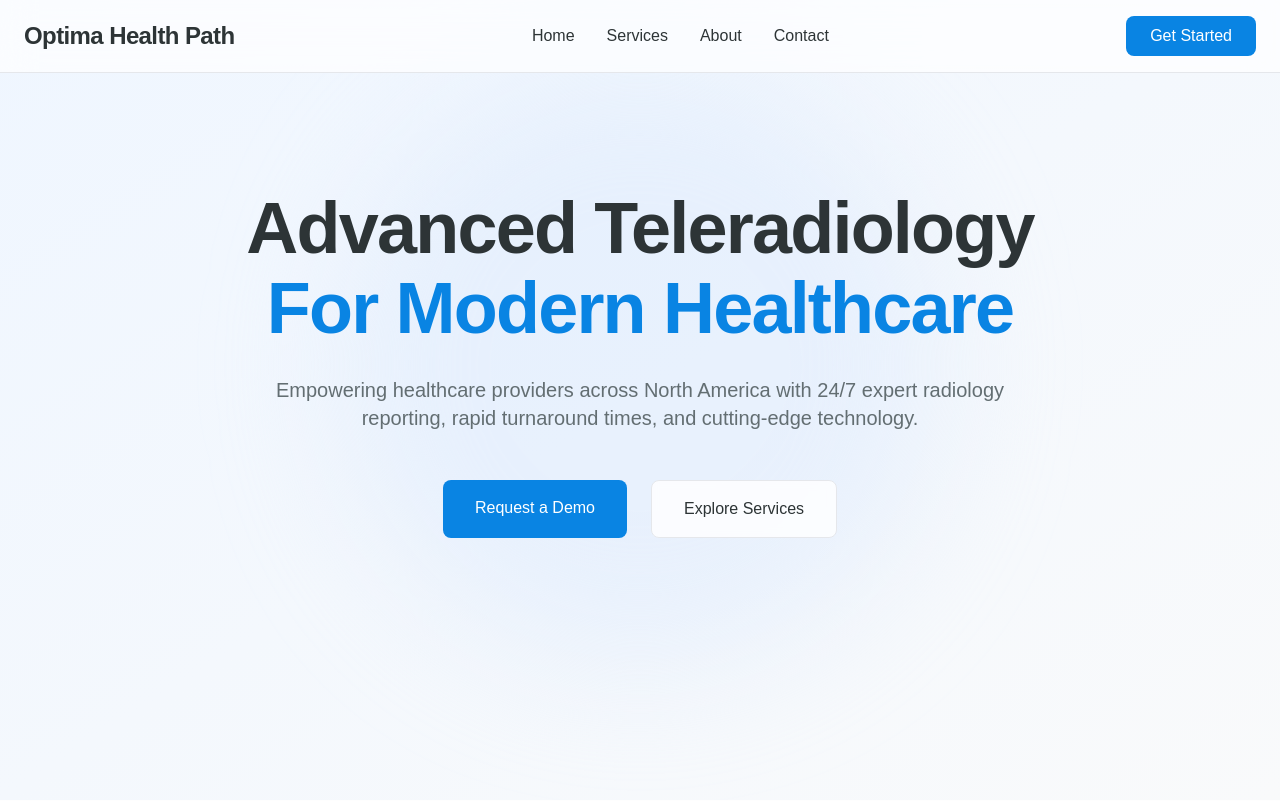
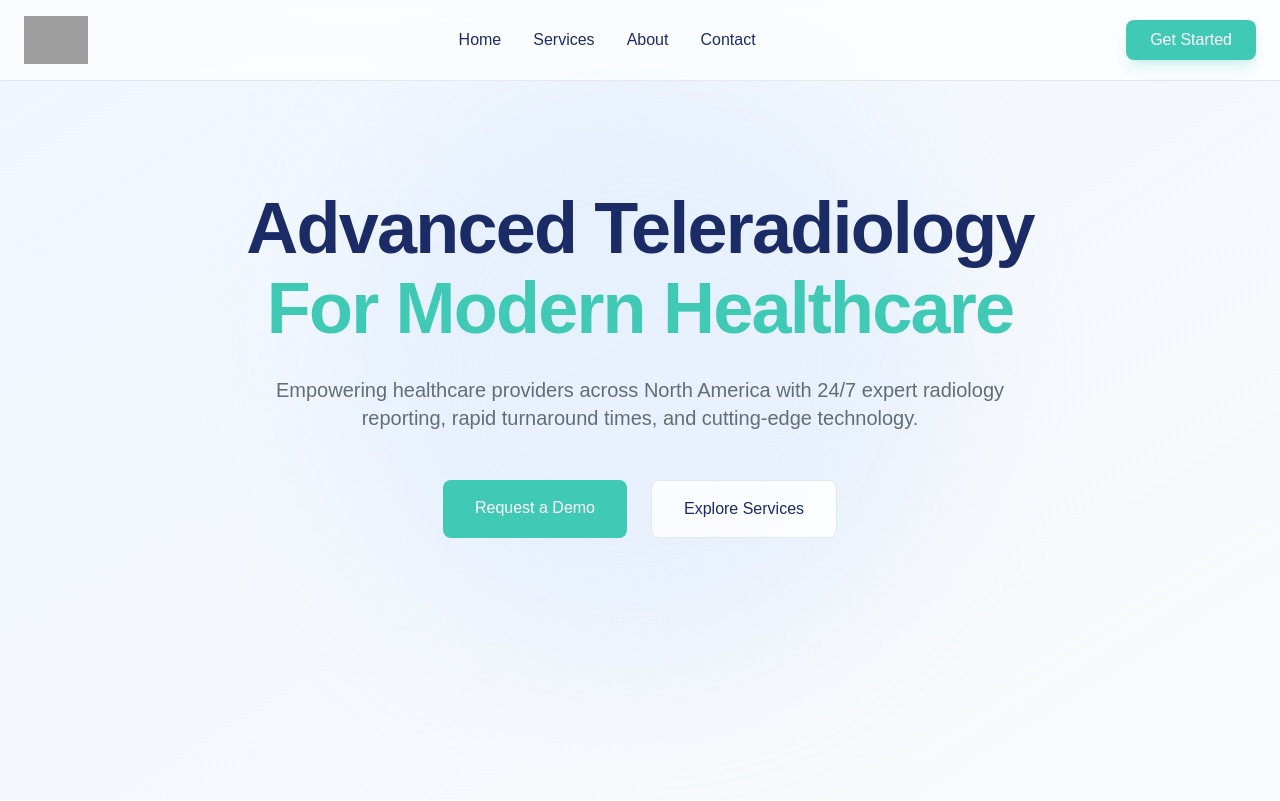
Before and after one commit to spatsariya/optimahealthpath.com, a PHP site: page / in a window 1280 px wide. Shown: the top 801 px of the page. Run offline with PHP 8.4, Linux system fonts and the light colour scheme; some libraries are stand-ins or nearby versions; some web fonts are replaced; grey boxes are pictures that could not be loaded.

Commit message:
Logo Update

```diff
--- a/index.php
+++ b/index.php
@@ -27,9 +27,10 @@ $pageDescription = "Professional teleradiology services across US & Canada. 24/7
             theme: {
                 extend: {
                     colors: {
-                        primary: '#2D3436',
+                        primary: '#1B2B65', // Dark blue from logo
                         secondary: '#636E72',
-                        accent: '#0984E3',
+                        accent: '#40C9B5', // Teal from logo
+                        brain: '#0984E3', // Brain blue color
                     },
                     fontFamily: {
                         sans: ['Inter var', 'sans-serif'],
@@ -71,8 +72,8 @@ $pageDescription = "Professional teleradiology services across US & Canada. 24/7
     <header class="fixed w-full z-50">
         <nav class="container mx-auto px-6 py-4 backdrop-blur-lg bg-white/70 border-b border-gray-200">
             <div class="flex items-center justify-between">
-                <div class="text-2xl font-bold text-primary tracking-tight">
-                    Optima Health Path
+                <div class="flex items-center space-x-2">
+                    <img src="assets/images/logo.png" alt="Optima Health Path Logo" class="h-12">
                 </div>
                 <div class="hidden md:flex space-x-8">
                     <a href="#home" class="text-primary hover:text-accent transition-colors duration-300 font-medium">Home</a>
@@ -80,7 +81,7 @@ $pageDescription = "Professional teleradiology services across US & Canada. 24/7
                     <a href="#about" class="text-primary hover:text-accent transition-colors duration-300 font-medium">About</a>
                     <a href="#contact" class="text-primary hover:text-accent transition-colors duration-300 font-medium">Contact</a>
                 </div>
-                <button class="bg-accent text-white px-6 py-2 rounded-lg hover:bg-blue-600 transition-colors duration-300 font-medium">
+                <button class="bg-accent text-white px-6 py-2 rounded-lg hover:brightness-110 transition-all duration-300 font-medium shadow-lg shadow-accent/20">
                     Get Started
                 </button>
             </div>
```
